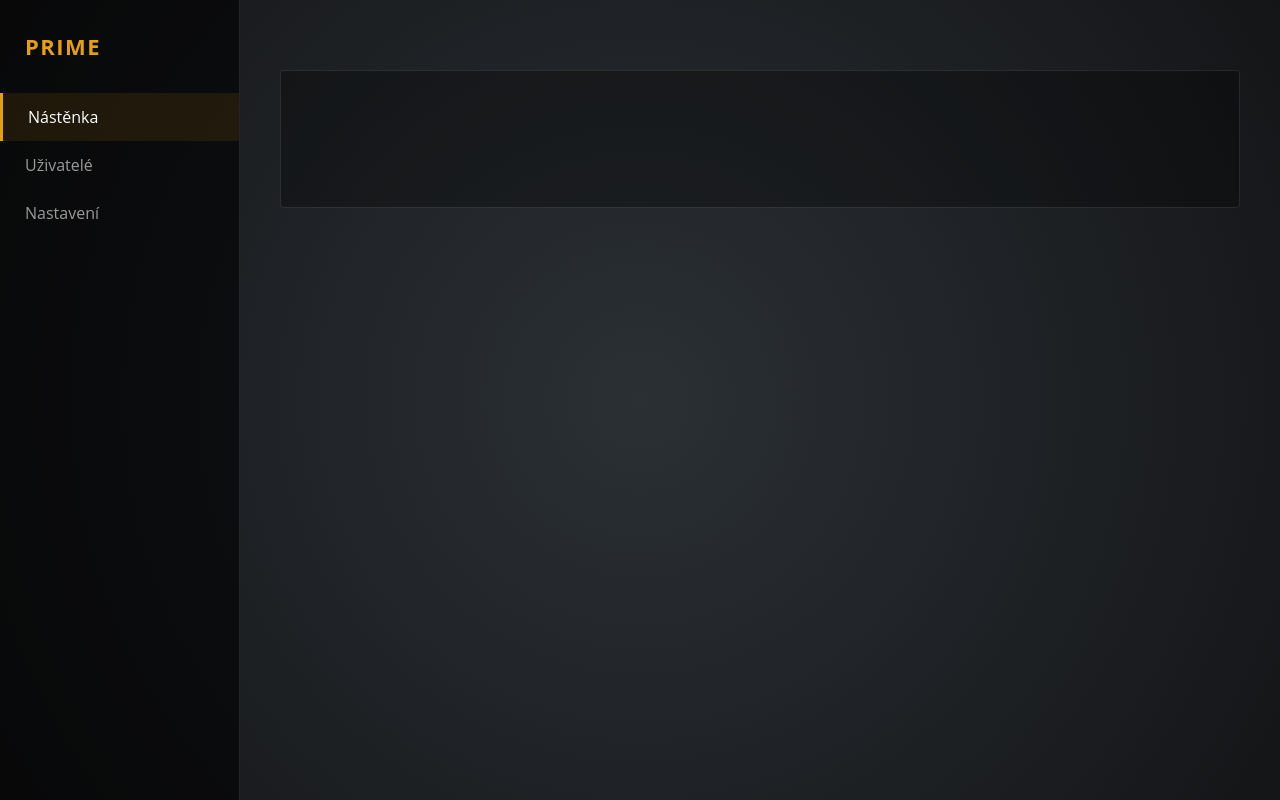
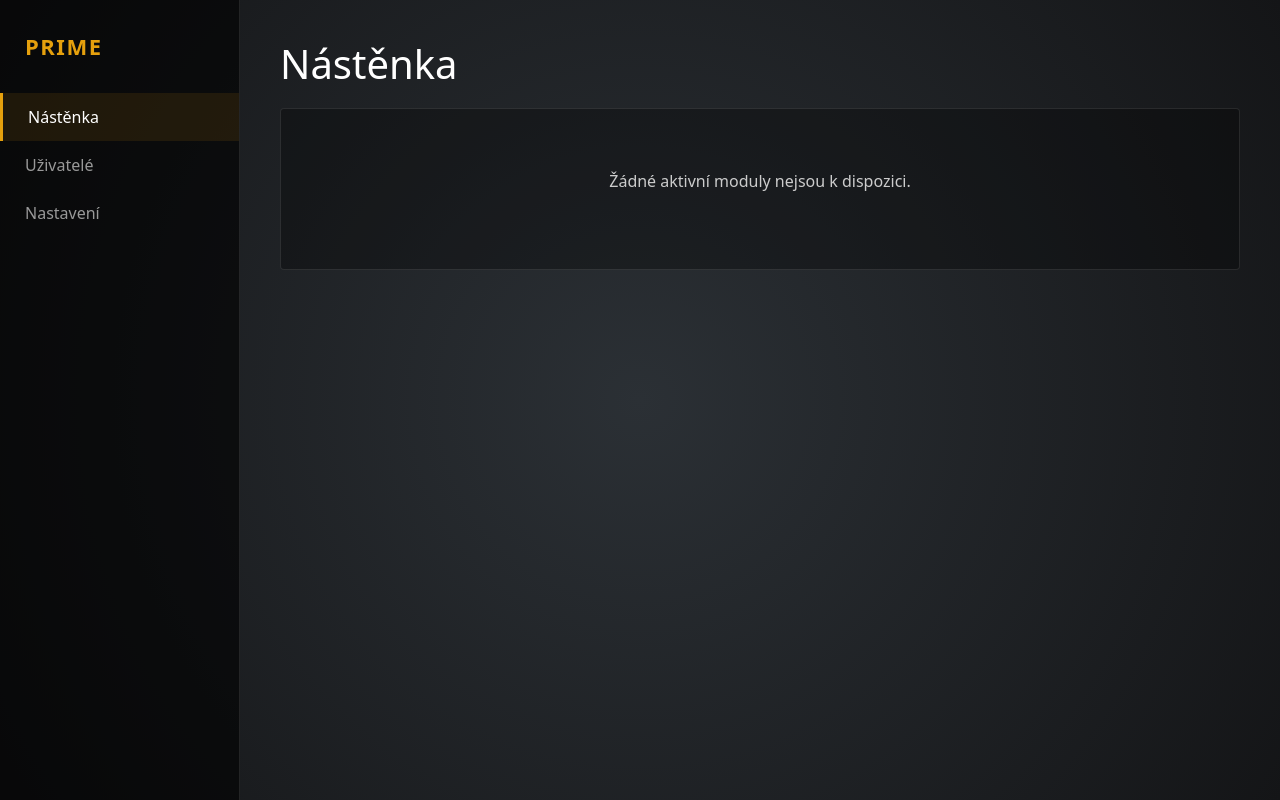
Before and after one commit to klucon/klucon-prime, a FastAPI app: page /dashboard in a window 1280 px wide. Run offline with FastAPI, Linux system fonts and the light colour scheme; tables that the repository leaves empty hold one stand-in row (values such as "Sample post").

Commit message:
Update index.html

```diff
--- a/templates/index.html
+++ b/templates/index.html
@@ -7,39 +7,46 @@
     <link href="https://cdn.jsdelivr.net/npm/bootstrap@5.3.0/dist/css/bootstrap.min.css" rel="stylesheet">
     <style>
         body {
-            /* Typický Plex gradient: tmavě šedá uprostřed, černá k okrajům */
             background: radial-gradient(circle at 50% 50%, #2b3035 0%, #141517 100%) no-repeat fixed;
-            color: #ccc !important;
-            font-family: 'Open Sans', sans-serif;
+            color: #ccc;
             margin: 0;
+            min-height: 100vh;
         }
-        .main-wrapper { display: flex; min-height: 100vh; }
-        .content-area { flex-grow: 1; padding: 40px; }
-
-        h1 { color: #fff; font-weight: 300; margin-bottom: 30px; }
-
-        .empty-module-box {
+        /* Toto zajistí, že sidebar a obsah jsou vedle sebe */
+        .page-wrapper {
+            display: flex;
+            min-height: 100vh;
+            width: 100%;
+        }
+        .main-content {
+            flex-grow: 1;
+            padding: 40px;
+        }
+        h1 { color: #fff; font-weight: 300; }
+        .empty-box {
             background-color: rgba(0, 0, 0, 0.3);
             border: 1px solid rgba(255, 255, 255, 0.1);
             border-radius: 4px;
             padding: 60px;
             text-align: center;
+            margin-top: 20px;
         }
     </style>
 </head>
 <body>
-    <div class="main-wrapper">
+    <div class="page-wrapper">
         {% include 'sidebar.html' %}
 
-        <main class="content-area">
-            <h1>{{ t.menu_home }}</h1>
+        <main class="main-content">
+            <h1>{{ t.menu_home or "Nástěnka" }}</h1>
 
-            {% if not modules or (not modules.movies and not modules.iptv) %}
-                <div class="empty-module-box">
-                    <p>{{ t.module_status_empty }}</p>
-                </div>
-            {% else %}
+            <div class="empty-box">
+                {% if not modules or (not modules.movies and not modules.iptv) %}
+                    <p>{{ t.module_status_empty or "Žádné aktivní moduly nejsou k dispozici." }}</p>
+                {% else %}
+                    <p>Moduly jsou aktivní.</p>
                 {% endif %}
+            </div>
         </main>
     </div>
 </body>
```
